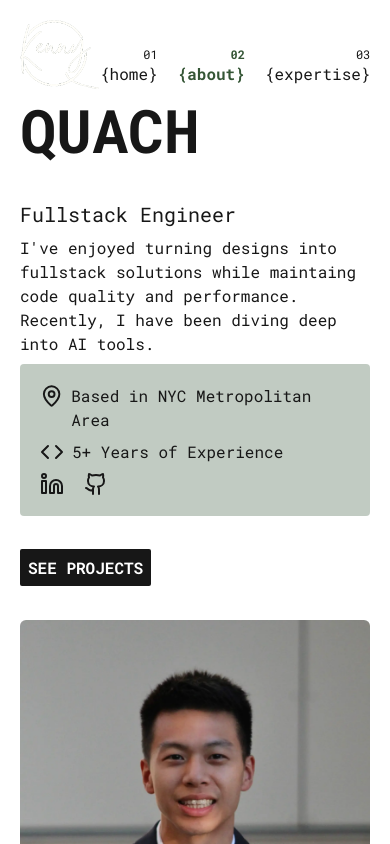
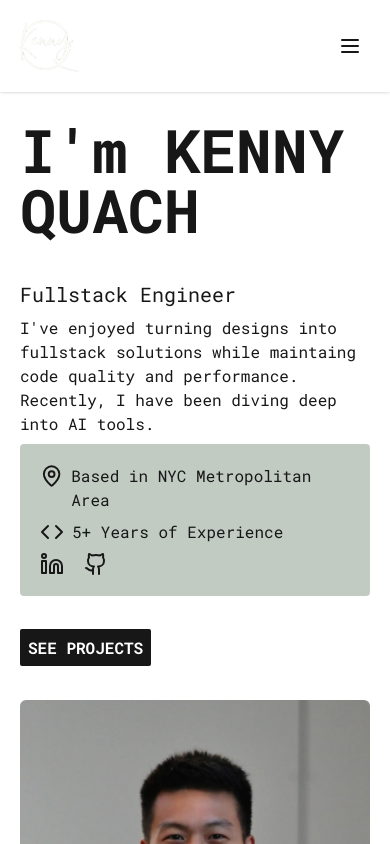
Before and after one commit to kquach229/next-portfoliov2, a Next.js app: page /about in a window 390 px wide. Shown: the top 844 px of the page. Built offline with nearby package versions, Linux system fonts and the light colour scheme.

Commit message:
responsive additions

```diff
--- a/app/about/page.tsx
+++ b/app/about/page.tsx
@@ -34,7 +34,7 @@ const AboutPage = () => {
   return (
     <div className='w-full'>
       <div id='intro' className='min-h-screen'>
-        <div className='flex flex-col-reverse md:flex-row justify-around items-center min-h-screen gap-10'>
+        <div className='flex flex-col-reverse md:flex-row justify-around items-center min-h-screen gap-10 mt-20 md:mt-0'>
           <div className='w-[100%] h-auto md:w-1/2 lg:w-1/5'>
             <Image
               src='/profile.webp'
@@ -215,9 +215,9 @@ const AboutPage = () => {
                 </div>
               </div>
 
-              <div>
+              <div className='space-y-2'>
                 <div>My Links</div>
-                <div className='flex flex-row gap-5'>
+                <div className='flex flex-row gap-10'>
                   <Link
                     href='https://www.linkedin.com/in/kennyquach/'
                     target='_blank'>
--- a/components/CopyEmailButton.tsx
+++ b/components/CopyEmailButton.tsx
@@ -21,8 +21,8 @@ const CopyEmailButton = () => {
         onClick={handleClickCopyEmail}>
         Copy Email
       </button>
-      <div className='h-16 w-16 text-center'>
-        {message && <div className='text-center mx-auto'>{message}</div>}
+      <div className='h-8 text-center w-full'>
+        {message && <div className='text-center mx-auto w-full'>{message}</div>}
       </div>
     </div>
   );
--- a/components/Navbar.tsx
+++ b/components/Navbar.tsx
@@ -3,6 +3,8 @@ import Image from 'next/image';
 import Link from 'next/link';
 import { usePathname } from 'next/navigation';
 import { useScrollSpy } from './ScrollSpyPrivider';
+import { useState } from 'react';
+import { Menu, X } from 'lucide-react';
 
 const links = [
   { id: 1, title: 'home', link: '/' },
@@ -16,14 +18,17 @@ const links = [
 const Navbar = () => {
   const pathname = usePathname();
   const { activeSection } = useScrollSpy();
+  const [open, setOpen] = useState(false);
 
-  if (pathname == '/') return null;
+  if (pathname === '/') return null;
 
   return (
-    <div className='p-5 bg-background w-[100vw] '>
-      <div className='flex items-center justify-between z-50'>
-        <Image src={'/kq-logo.png'} width={80} height={80} alt='logo' />
-        <div className='space-x-5 flex'>
+    <nav className='p-5 bg-background w-full fixed top-0 left-0 z-50 shadow-sm'>
+      <div className='flex items-center justify-between'>
+        <Image src='/kq-logo.png' width={60} height={60} alt='logo' />
+
+        {/* Desktop links */}
+        <div className='hidden md:flex space-x-6'>
           {links.map((link) => {
             const [base, hash] = link.link.split('#');
             const isActive =
@@ -33,19 +38,54 @@ const Navbar = () => {
             return (
               <Link
                 key={link.id}
-                className={`text-right relative h-[1rem] ${
-                  isActive ? 'text-mysterious-green font-extrabold' : ''
+                className={`relative text-sm transition-colors ${
+                  isActive
+                    ? 'text-mysterious-green font-extrabold'
+                    : 'text-foreground hover:text-mysterious-green'
                 }`}
                 href={link.link}>
-                <div className='text-xs'>0{link.id}</div>
-                <span className=''>{`{${link.title}}`}</span>
+                <span className='block text-xs'>0{link.id}</span>
+                <span>{`{${link.title}}`}</span>
               </Link>
             );
           })}
         </div>
-        <div className='' />
+
+        {/* Mobile hamburger */}
+        <button
+          className='md:hidden p-2 rounded focus:outline-none'
+          onClick={() => setOpen(!open)}>
+          {open ? <X size={24} /> : <Menu size={24} />}
+        </button>
       </div>
-    </div>
+
+      {/* Mobile menu */}
+      {open && (
+        <div className='md:hidden mt-4 flex flex-col space-y-4'>
+          {links.map((link) => {
+            const [base, hash] = link.link.split('#');
+            const isActive =
+              pathname === base &&
+              (hash ? activeSection === hash : activeSection === '');
+
+            return (
+              <Link
+                key={link.id}
+                href={link.link}
+                className={`text-base ${
+                  isActive
+                    ? 'text-mysterious-green font-extrabold'
+                    : 'text-foreground hover:text-mysterious-green'
+                }`}
+                onClick={() => setOpen(false)} // close menu on click
+              >
+                {`{${link.title}}`}
+              </Link>
+            );
+          })}
+        </div>
+      )}
+    </nav>
   );
 };
 
```
